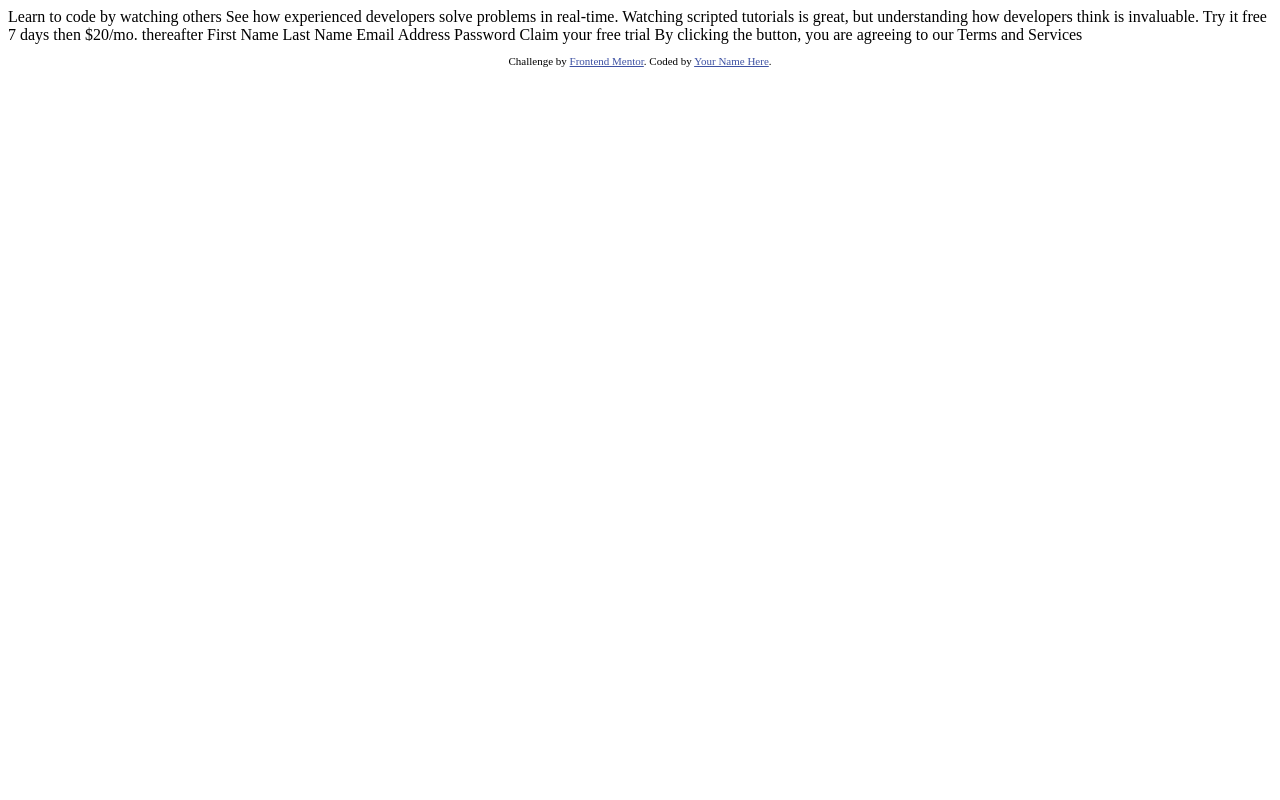
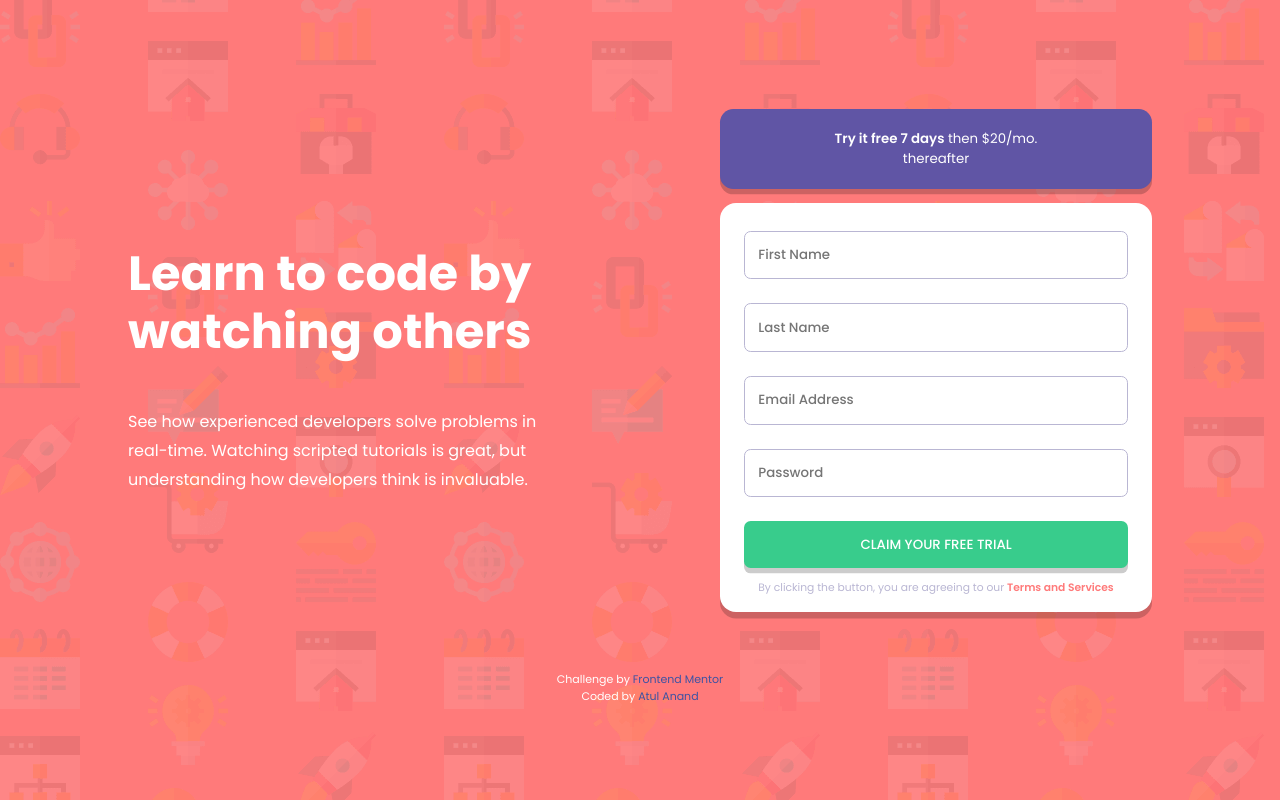
Before and after one commit to atulanand206/fem-signup-intro, a plain HTML site: page index.html in a window 1280 px wide. Drawn offline with Linux system fonts and the light colour scheme.

Commit message:
:sunglasses: Challenge complete.

```diff
--- /dev/null
+++ b/index.css
@@ -0,0 +1,249 @@
+@import url("https://fonts.googleapis.com/css2?family=Poppins:wght@400;500;600;700&display=swap");
+
+:root {
+  --fw-small: 400;
+  --fw-regular: 500;
+  --fw-large: 600;
+  --fw-x-large: 700;
+
+  --clr-p-red: hsl(0, 100%, 74%);
+  --clr-p-green: hsl(154, 59%, 51%);
+  --clr-a-blue: hsl(248, 32%, 49%);
+  --clr-n-blue: hsl(249, 10%, 26%);
+  --clr-n-gray: hsl(246, 25%, 77%);
+}
+
+* {
+  margin: 0;
+  padding: 0;
+  font-family: "Poppins", sans-serif;
+}
+
+body {
+  padding: 1.5em;
+  background-image: url(./images/bg-intro-mobile.png);
+  background-color: var(--clr-p-red);
+}
+
+@media screen and (min-width: 600px) {
+	body {
+		padding: 3em;
+		background-image: url(./images/bg-intro-desktop.png);
+	}
+
+	main {
+    display: flex;
+		align-items: center;
+  }
+
+  main > * {
+    width: 100%;
+  }
+}
+
+form {
+  background-color: white;
+  display: flex;
+  flex-direction: column;
+  flex-basis: 100%;
+}
+
+.form__input-container {
+  margin: 0.75em 0.5em;
+	position: relative;
+	display: flex;
+	flex-basis: 100%;
+}
+
+.form__input {
+  border-radius: 0.5em;
+	overflow: hidden;
+	outline: none;
+	width: 100%;
+}
+
+form,
+.form__input {
+	padding: 1em;
+}
+
+.form__error {
+	width: 200px;
+	right: 8px;
+	bottom: -2em;
+	font-weight: var(--fw-regular);
+	font-size: 0.6em;
+	font-style: italic;
+	text-align: right;
+}
+
+.form__error-icon {
+	right: 1em;
+	top: 0.55em;
+}
+
+.form__error-outline {
+	width: 99.5%;
+	height: 90%;
+	outline: 2px solid var(--clr-p-red);
+	top: -2px;
+	border-radius: 0.3em;
+	margin-top: 4px;
+	left: 1px;
+}
+
+.form__error,
+.form__error-icon {
+	color: var(--clr-p-red);
+}
+
+.form__input {
+  border: 1px solid var(--clr-n-gray);
+}
+
+.form__input:focus ~ * {
+	display: block;
+}
+
+.form__input:valid ~ * {
+	display: none;
+}
+
+.form__input ~ * {
+	display: none;
+	position: absolute;
+}
+
+.form__submit {
+	padding: 1em;
+  border-radius: 0.5em;
+	overflow: hidden;
+	width: 100%;
+	background-color: var(--clr-p-green);
+  color: white;
+  text-transform: uppercase;
+}
+
+button,
+form,
+.form__submit {
+  box-shadow: 0 0.4em rgba(0, 0, 0, 0.2);
+}
+
+button,
+.form__submit {
+  border: none;
+  transform: scale(1);
+  transition-duration: 0.15s;
+}
+
+button:hover,
+.form__submit:hover {
+  transform: scale(1.05);
+  transition-duration: 0.15s;
+}
+
+button,
+form {
+  border-radius: 1em;
+  overflow: hidden;
+}
+
+button {
+	padding-inline: 8em;
+  padding-block: 1.5em;
+}
+
+h1,
+h4,
+button {
+  color: white;
+}
+
+h6 {
+  color: var(--clr-n-gray);
+}
+
+h6 span {
+  color: var(--clr-p-red);
+}
+
+button {
+  background-color: var(--clr-a-blue);
+}
+
+h4,
+h6,
+button {
+  font-weight: var(--fw-small);
+}
+
+input {
+  font-weight: var(--fw-regular);
+}
+
+span {
+	font-weight: var(--fw-large);
+}
+
+h1 {
+  font-weight: var(--fw-x-large);
+}
+
+h1,
+h4,
+button,
+h6 {
+  text-align: center;
+}
+
+h4,
+button {
+  width: 100%;
+}
+
+h1,
+h4,
+button {
+  margin-block: 1em;
+}
+
+h1 {
+	padding-inline: 2em;
+}
+
+@media screen and (min-width: 600px) {
+	body {
+		padding: 3em;
+	}
+	section {
+		padding-inline: 2em;
+		margin: 3em;
+	}
+
+	h1 {
+		font-size: 3em;
+		line-height: 1.2em;
+	}
+
+	h4 {
+		line-height: 1.8em;
+	}
+
+	h1,
+	h4 {
+		padding-inline: 0;
+		text-align: left;
+	}
+}
+
+.attribution {
+  margin-top: 1em;
+  font-size: 11px;
+  text-align: center;
+  color: white;
+}
+.attribution a {
+  color: hsl(228, 45%, 44%);
+  text-decoration: none;
+}
--- a/index.html
+++ b/index.html
@@ -1,41 +1,65 @@
 <!DOCTYPE html>
 <html lang="en">
   <head>
-  <meta charset="UTF-8">
-  <meta name="viewport" content="width=device-width, initial-scale=1.0"> <!-- displays site properly based on user's device -->
-
-  <link rel="icon" type="image/png" sizes="32x32" href="./images/favicon-32x32.png">
-
+    <meta charset="UTF-8" />
+    <meta name="viewport" content="width=device-width, initial-scale=1.0" />
+    <link rel="icon" type="image/png" sizes="32x32" href="./images/favicon-32x32.png" />
+    <link rel="stylesheet" type="text/css" href="./index.css" />
+    <link rel="stylesheet" href="https://cdnjs.cloudflare.com/ajax/libs/font-awesome/4.7.0/css/font-awesome.min.css" />
     <title>Frontend Mentor | Intro component with sign up form</title>
-
-  <!-- Feel free to remove these styles or customise in your own stylesheet 👍 -->
-  <style>
-    .attribution { font-size: 11px; text-align: center; }
-    .attribution a { color: hsl(228, 45%, 44%); }
-  </style>
   </head>
   <body>
-
-  Learn to code by watching others
-
-  See how experienced developers solve problems in real-time. Watching scripted tutorials is great,
-  but understanding how developers think is invaluable.
-
-  Try it free 7 days then $20/mo. thereafter
-
-  First Name
-  Last Name
-  Email Address
-  Password
-
-  Claim your free trial
-
-  By clicking the button, you are agreeing to our Terms and Services
-
+    <main>
+      <section>
+        <h1>Learn to code by watching others</h1>
+        <h4>
+          See how experienced developers solve problems in real-time. Watching
+          scripted tutorials is great, but understanding how developers think is
+          invaluable.
+        </h4>
+      </section>
+      <section>
+        <button><span>Try it free 7 days</span> then $20/mo. thereafter</button>
+        <form>
+          <div class="form__input-container">
+            <input class="form__input" type="text" id="fname" name="fname" required placeholder="First Name" />
+            <div class="form__error-icon"><i class="fa fa-exclamation-circle "></i></div>
+            <div class="form__error">First Name cannot be empty</div>
+            <div class="form__error-outline"></div>
+          </div>
+          <div class="form__input-container">
+            <input class="form__input" type="text" id="lname" name="lname" required placeholder="Last Name" />
+            <div class="form__error-icon"><i class="fa fa-exclamation-circle "></i></div>
+            <div class="form__error">Last Name cannot be empty</div>
+            <div class="form__error-outline"></div>
+          </div>
+          <div class="form__input-container">
+            <input class="form__input" type="email" id="email" name="email" required placeholder="Email Address" />
+            <div class="form__error-icon"><i class="fa fa-exclamation-circle "></i></div>
+            <div class="form__error">Looks like this is not an email</div>
+            <div class="form__error-outline"></div>
+          </div>
+          <div class="form__input-container">
+            <input class="form__input" type="password" id="password" name="password" required placeholder="Password" />
+            <div class="form__error-icon"><i class="fa fa-exclamation-circle "></i></div>
+            <div class="form__error">Password cannot be empty</div>
+            <div class="form__error-outline"></div>
+          </div>
+          <div class="form__input-container">
+            <input class="form__submit" type="submit" id="submit" value="Claim your free trial" />
+          </div>
+          <h6>
+            By clicking the button, you are agreeing to our <span>Terms and Services</span>
+          </h6>
+        </form>
+      </section>
+    </main>
     <footer>
       <p class="attribution">
-      Challenge by <a href="https://www.frontendmentor.io?ref=challenge" target="_blank">Frontend Mentor</a>.
-      Coded by <a href="#">Your Name Here</a>.
+        Challenge by
+        <a href="https://www.frontendmentor.io?ref=challenge" target="_blank"
+          >Frontend Mentor</a
+        ><br> Coded by <a href="https://github.com/atulanand206/fem-signup-intro">Atul Anand</a>
       </p>
     </footer>
   </body>
```
Also changed, not shown: images/desktop-error.jpg (added), images/desktop.jpg (added), images/mobile-error.jpg (added), images/mobile.jpg (added), 1 other file. Lines whose indentation alone changed are shown as unchanged.
